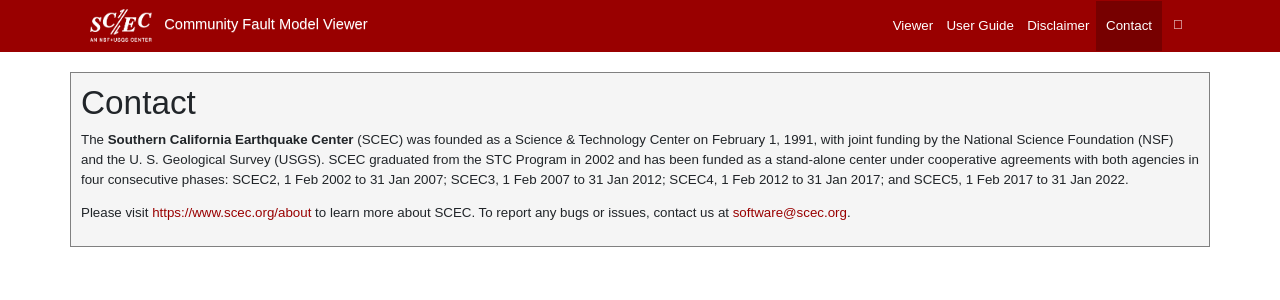
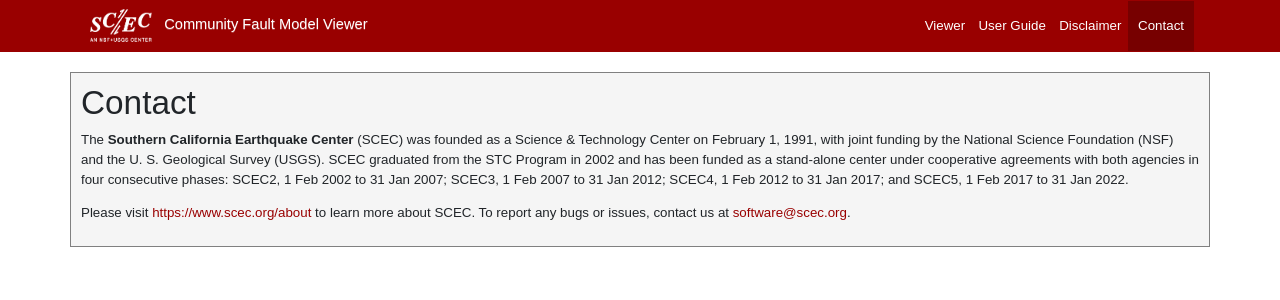
Before and after one commit to meihuisu/CFM_Alt_web, a PHP site: page /contact.php in a window 1280 px wide. Shown: the top 300 px of the page. Run offline with PHP 8.4, Linux system fonts and the light colour scheme.

Commit message:
working temporary alt set

```diff
--- a/web/php/navigation.php
+++ b/web/php/navigation.php
@@ -33,12 +33,6 @@ function getHeader($this_page) {
  		</li>
 _END;
 	}
-        ### add expand
-	$page_links_html .= <<<_EXPAND
-	<li class="nav-item $active" style="padding:1rem 0rem;">
-	   <button id="bigMapOneBtn" class="btn" title="Expand into a larger map" style="background-color:transparent;color:white;" onclick="toggleBigMap()"><span class="fas fa-expand"></span></button>
- 	</li>
-_EXPAND;
 
 	$header = <<<_END
 <div id="banner-container" class="banner-container">
```
